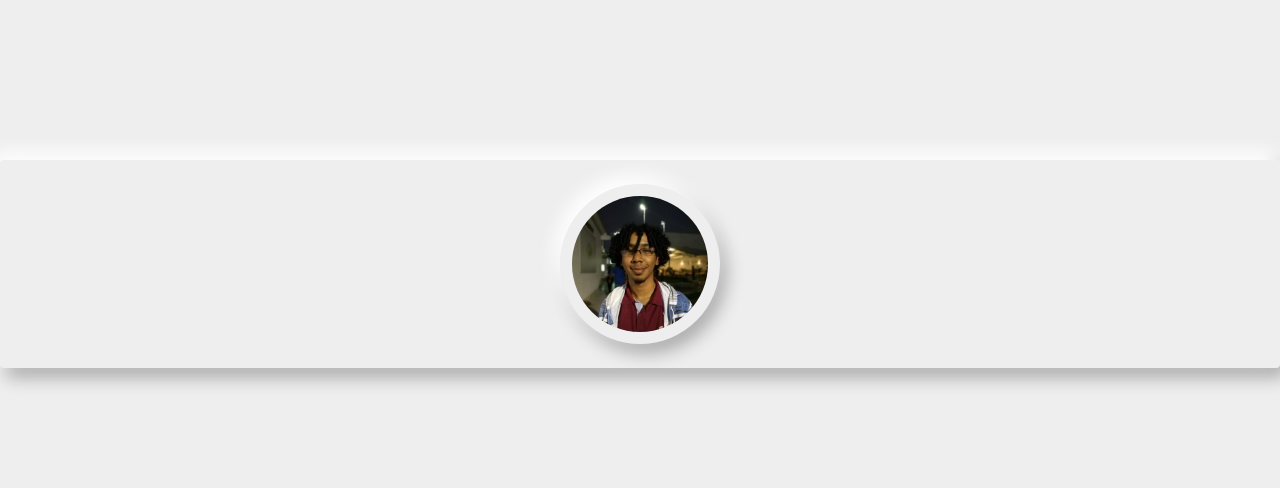
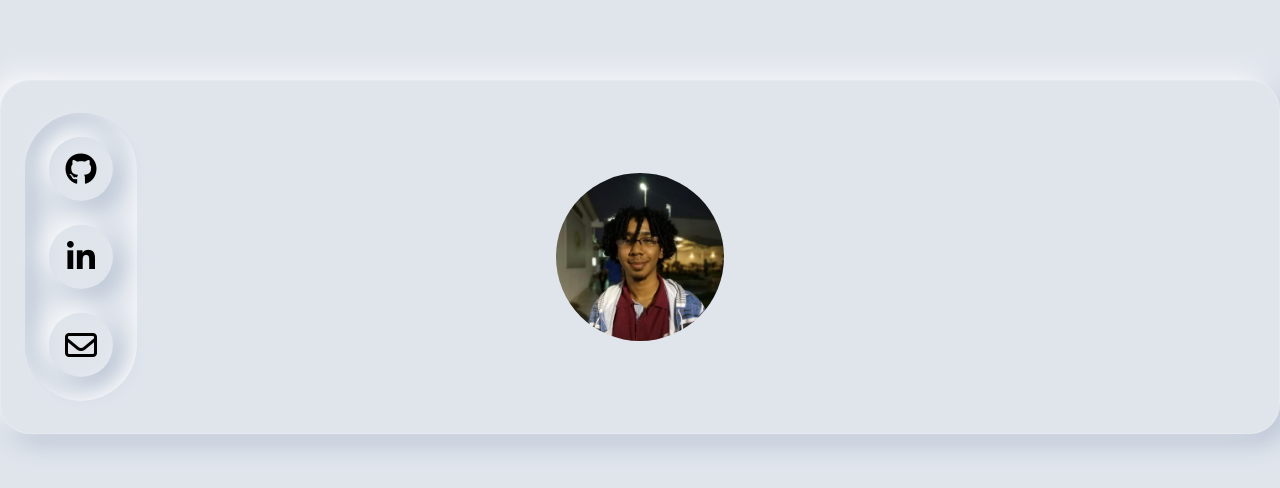
Before and after one commit to nicolas-camacho/mysite, a Vue app: page / in a window 1280 px wide. Shown: the top 488 px of the page. Built offline with nearby package versions, Linux system fonts and the light colour scheme.

Commit message:
:poop: fighting with tailwind

```diff
--- a/public/index.html
+++ b/public/index.html
@@ -1,17 +1,22 @@
 <!DOCTYPE html>
 <html lang="en">
+
 <head>
   <meta charset="utf-8">
   <meta http-equiv="X-UA-Compatible" content="IE=edge">
   <meta name="viewport" content="width=device-width,initial-scale=1.0">
+  <script src="https://kit.fontawesome.com/4fe01a73b5.js" crossorigin="anonymous"></script>
   <link rel="icon" href="<%= BASE_URL %>favicon.ico">
   <title>definitive_portfolio</title>
 </head>
+
 <body>
   <noscript>
-      <strong>We're sorry but definitive_portfolio doesn't work properly without JavaScript enabled. Please enable it to continue.</strong>
+    <strong>We're sorry but definitive_portfolio doesn't work properly without JavaScript enabled. Please enable it to
+      continue.</strong>
   </noscript>
   <div id="app"></div>
   <!-- built files will be auto injected -->
 </body>
+
 </html>
--- a/src/App.vue
+++ b/src/App.vue
@@ -5,19 +5,18 @@
 </template>
 
 <script>
-
-import home from './components/home'
+import home from "./components/home";
 
 export default {
-  name: 'app',
+	name: "app",
 	components: {
 		home
 	}
-}
+};
 </script>
 
 <style>
 html {
-  background-color: #eeeeee;
+	background-color: #e0e5ec;
 }
 </style>
--- a/src/components/bar.vue
+++ b/src/components/bar.vue
@@ -1,3 +1,33 @@
 <template>
-  <div></div>
+	<div class="bar rounded-full sm:absolute sm:left-0 ml-6 flex sm:block sm:w-auto">
+		<div class="h-16 w-16 rounded-full icon m-6 text-center flex flex-col justify-center">
+			<i class="fab fa-github fa-2x object-center"></i>
+		</div>
+		<div class="h-16 w-16 rounded-full icon m-6 text-center flex flex-col justify-center">
+			<i class="fab fa-linkedin-in fa-2x object-center"></i>
+		</div>
+		<div class="h-16 w-16 rounded-full icon m-6 text-center flex flex-col justify-center">
+			<i class="far fa-envelope fa-2x object-center"></i>
+		</div>
+	</div>
 </template>
+
+<script>
+export default {
+	name: "bar"
+};
+</script>
+
+<style scoped>
+.bar {
+	box-shadow: inset -6px -6px 26px 0 #ffffff, inset 6px 6px 26px 0 #a3b1c6;
+}
+
+.icon {
+	box-shadow: -6px -6px 26px 0 #ffffff, 6px 6px 26px 0 #a3b1c6;
+}
+
+.icon:active {
+	box-shadow: 0 0 0 0;
+}
+</style>
--- a/src/components/home.vue
+++ b/src/components/home.vue
@@ -1,32 +1,39 @@
 <template>
-  <div class="container mx-auto m-40 rounded terminal p-6">
-    <img class="h-40 w-40 rounded-full mx-auto perfil p-3" src="../assets/img/perfil.jpeg">
-  </div>
+	<div class="container mx-auto m-20 rounded-xl terminal p-20 sm:flex items-center justify-center sm:relative">
+		<bar />
+		<img class="h-48 w-48 rounded-full perfil p-3 content-center" src="../assets/img/perfil.jpeg" />
+	</div>
 </template>
 
 <script>
+
+import bar from './bar'
+
 export default {
-  name: 'home'
-}
+	name: "home",
+	components: {
+		bar
+	}
+};
 </script>
 
 <style scoped>
 .terminal {
-  background-color: #eeeeee;
-  box-shadow:
-    -6px -9px 18px 0 rgba(255, 255, 255, 1),
-    6px 9px 18px 0 rgba(0, 0, 0, 0.3);
+	background-color: #e0e5ec;
+	box-shadow: -6px -6px 26px 0 #ffffff, 6px 6px 26px 0 #a3b1c6;
+	border: 1px solid rgba(255, 255, 255, 0.2);
 }
 
 .perfil {
-  box-shadow:
-    -6px -9px 18px 0 rgba(255, 255, 255, 1),
-    6px 9px 18px 0 rgba(0, 0, 0, 0.3);
+	transition: all 1000ms ease-in-out;
 }
 
 .perfil:hover {
-  box-shadow:
-    inset -4px -4px 9px 0 rgba(255, 255, 255, 1),
-    inset 4px 4px 9px 0 rgba(0, 0, 0, 0.3);
+	box-shadow: -6px -6px 26px 0 #ffffff, 6px 6px 26px 0 #a3b1c6;
+	transition: all 500ms;
+}
+
+.perfil:active {
+	box-shadow: inset -6px -6px 26px 0 #ffffff, inset 6px 6px 26px 0 #a3b1c6;
 }
 </style>
--- a/tailwind.config.js
+++ b/tailwind.config.js
@@ -1,6 +1,10 @@
 module.exports = {
   theme: {
-    extend: {}
+    extend: {
+      borderRadius: {
+        xl: '30px'
+      }
+    }
   },
   variants: {},
   plugins: []
```
Lines whose indentation alone changed are shown as unchanged.
